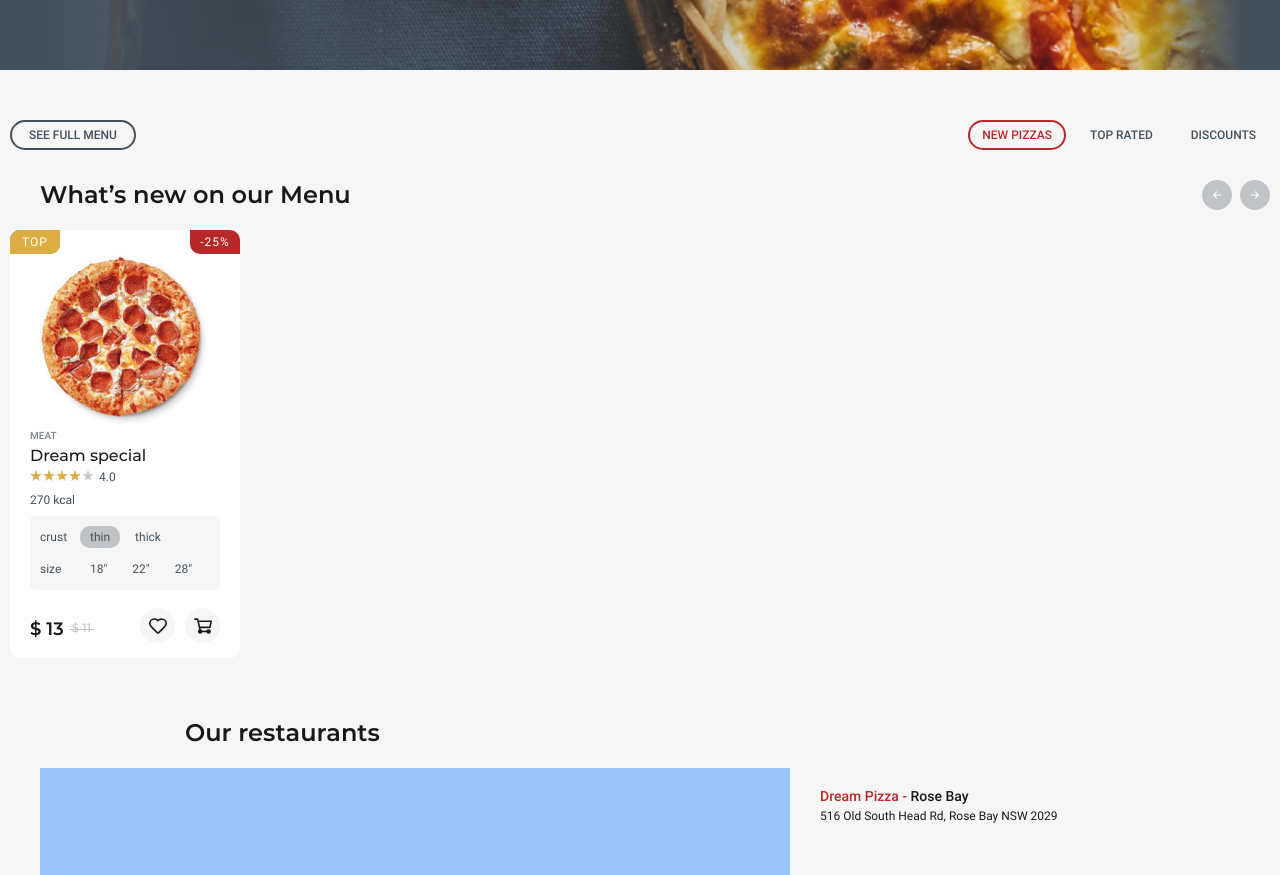
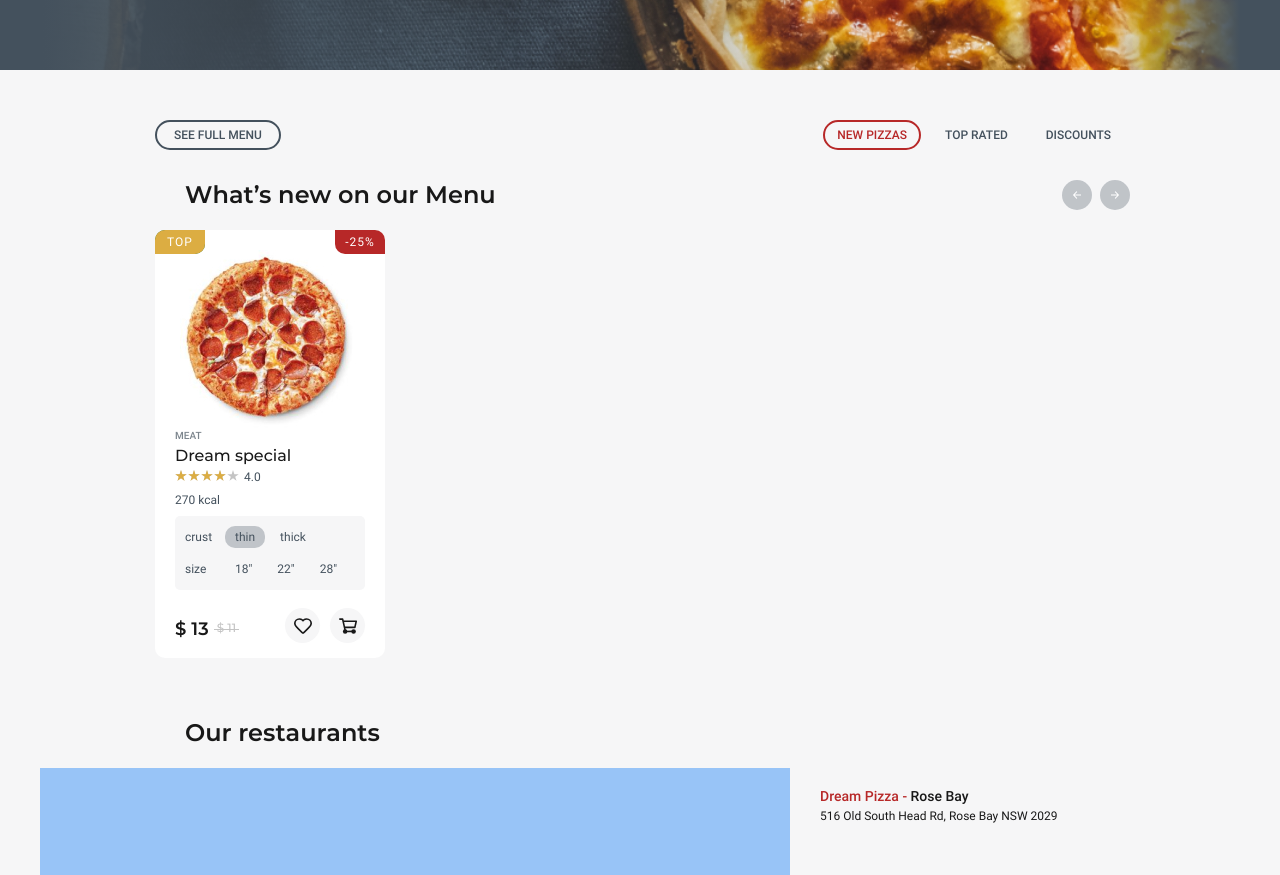
Before and after one commit to truefiesta/dream-pizza, a React app: page / in a window 1280 px wide. Shown: the part 460-1335 px from the top of the page. Built offline with nearby package versions, Linux system fonts and the light colour scheme.

Commit message:
Add media query for large screens

```diff
--- a/src/components/app/app.css
+++ b/src/components/app/app.css
@@ -56,3 +56,10 @@
     width: 100%;
   }
 }
+
+@media (min-width: 1000px) {
+  .wrapper.menu-container {
+    width: 970px;
+    padding: 0 15px;
+  }
+}
```
